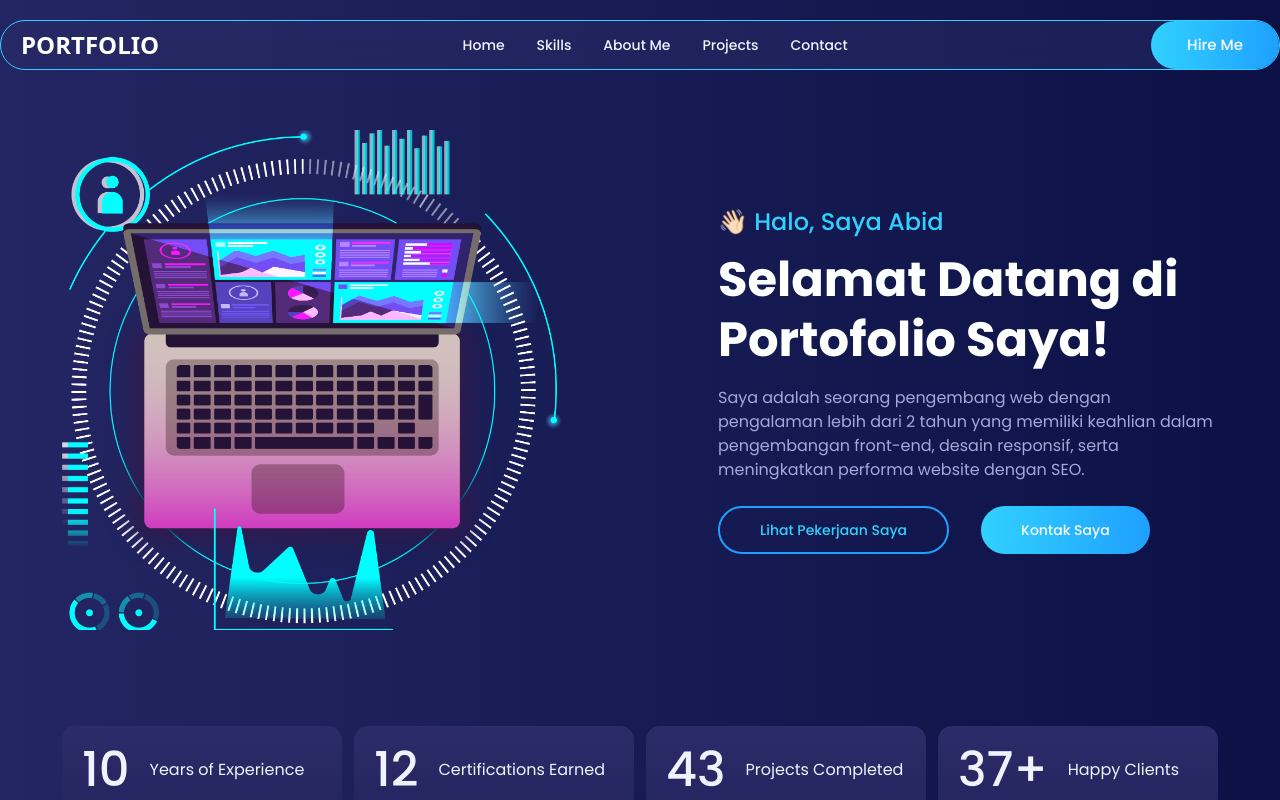
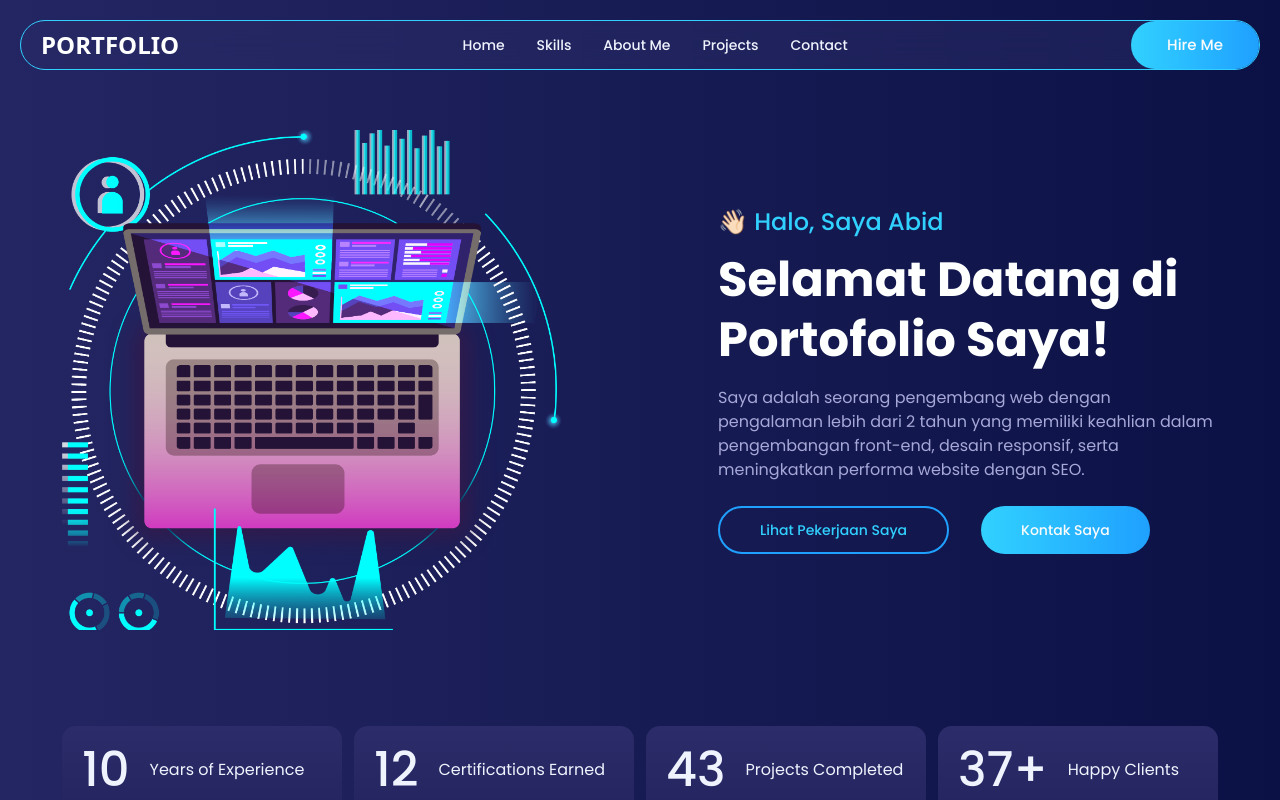
Before and after one commit to abidgymnastiar/portfolio, a React (Vite) app: page / in a window 1280 px wide. Shown: the top 800 px of the page. Built offline with nearby package versions, Linux system fonts and the light colour scheme.

Commit message:
fix: memperbaiki ukuran pada navbar

```diff
--- a/src/components/Navbar.tsx
+++ b/src/components/Navbar.tsx
@@ -29,7 +29,7 @@ function Navbar() {
   }, []);
 
   return (
-    <nav className="container mx-auto sticky top-5 z-10 max-w-[1280px]">
+    <nav className="container mx-auto sticky top-5 z-10 max-w-[1280px] px-5">
       <div className="flex items-center justify-between rounded-full bg-tertiary-100/50 border border-secondaryy-100 backdrop-blur-md  p-3 md:p-0">
         <h1 className="uppercase font-sans font-bold text-lg lg:text-2xl ml-5 text-primaryy-100">
           Portfolio
```
